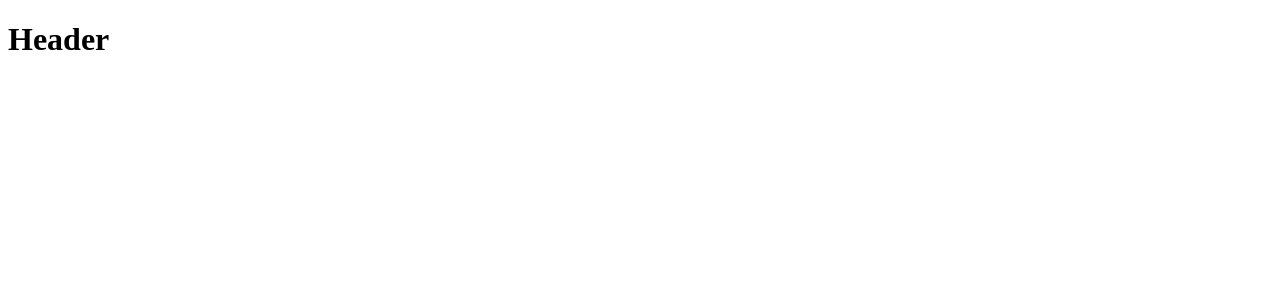
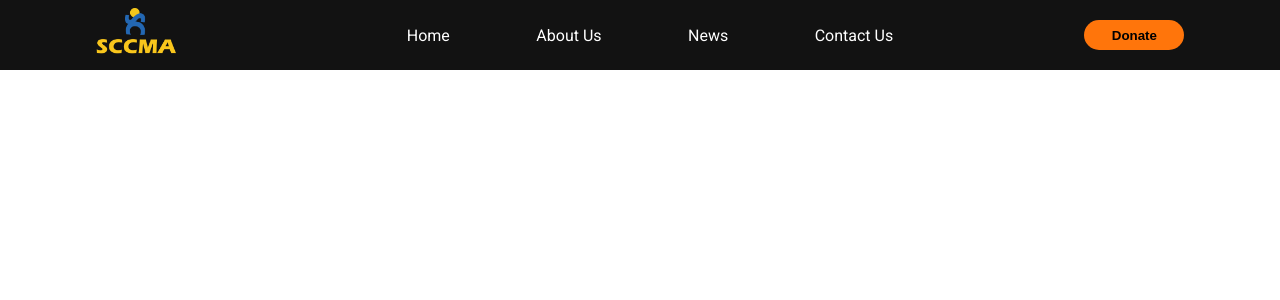
Before and after one commit to yonasman/SCCMA_Website, a React (Vite) app in the folder CLIENT/sccma/: page / in a window 1280 px wide. Shown: the top 300 px of the page. Built offline with nearby package versions, Linux system fonts and the light colour scheme.

Commit message:
Finish sidemenu and navigation bar

```diff
--- a/CLIENT/sccma/Markup/Components/Header/Header.jsx
+++ b/CLIENT/sccma/Markup/Components/Header/Header.jsx
@@ -1,7 +1,57 @@
+import { useEffect, useState } from "react";
+import logo from "../../../src/assets/images/sccma-logo.png"
+import styles from "./Header.module.css"
+import MenuIcon from '@mui/icons-material/Menu';
+import { HomeOutlined as HomeIcon, InfoOutlined as InfoIcon, NewspaperOutlined as NewsIcon, MailOutline as ContactIcon  } from '@mui/icons-material';
+import CloseIcon from '@mui/icons-material/Close';
+
+
 function Header() {
+    const [menuOpen, setMenuOpen] = useState(false);
+    // function to handle menu opening
+    const handleMenu = () => {
+        setMenuOpen(!menuOpen);
+    }
+    // close side menu on resize
+    useEffect(()=> {
+        const handleResize = () => {
+            if(window.innerWidth > 768 & menuOpen) {
+                setMenuOpen(false)
+            }
+        }
+        window.addEventListener('resize', handleResize)
+        return () => {
+            window.removeEventListener('resize', handleResize)
+        }
+    },[menuOpen])
     return (
         <>
-            <h1>Header</h1>
+          <div className={styles.nav_container}>
+            <div className={styles.logo_wrapper}>
+                <img className={styles.logo} src={logo} alt="sccma logo" />
+            </div>
+            <div className={styles.hamburger_menu} onClick={handleMenu}>
+                {menuOpen ? <CloseIcon fontSize="large"/> : <MenuIcon fontSize="large"/>}
+            </div>
+            <div className={`${styles.side_menu} ${menuOpen ? styles.open : ''}`}>
+                <ul>
+                    <li><HomeIcon fontSize="small"/>Home</li>
+                    <li><InfoIcon fontSize="small"/>About Us</li>
+                    <li><NewsIcon fontSize="small"/>News</li>
+                    <li><ContactIcon fontSize="small"/>Contact Us</li>
+                </ul>
+            </div>
+            {/* desktop navigation */}
+            <div className={styles.nav_items}>
+                <ul>
+                    <li>Home</li>
+                    <li>About Us</li>
+                    <li>News</li>
+                    <li>Contact Us</li>
+                </ul>
+            </div>
+            <button  className={styles.nav_btn}>Donate</button>
+          </div>
         </>
     )
 }
--- a/CLIENT/sccma/Markup/Components/Header/Header.module.css
+++ b/CLIENT/sccma/Markup/Components/Header/Header.module.css
@@ -0,0 +1,95 @@
+body {
+    color: white;
+    margin: 0;
+    padding: 0;
+    box-sizing: border-box;
+}
+.logo {
+    width: 80px;
+}
+.nav_container {
+    display: flex;
+    background-color: rgba(0, 0, 0, 0.93);
+    justify-content: space-around;
+    align-items: center;
+    height: 70px;
+    position: sticky;
+}
+.hamburger_menu {
+    cursor: pointer;
+}
+.side_menu {
+    position: fixed;
+    left: 0;
+    top: 70px;
+    width: 50vw;
+    height: 100vh;
+    background-color: rgba(0, 0, 0, 0.965);
+    transform: translateX(-100%); /* Start hidden off-screen */
+    transition: transform 0.3s ease;
+}
+/* When the menu is open */
+.side_menu.open {
+    transform: translateX(0); /* Slide in */
+}
+.side_menu ul {
+    list-style: none;
+    line-height: 30px;
+    padding-top: 20px;
+}
+.side_menu ul li {
+    display: flex;
+    align-items: center;
+    margin: 15px 0;
+    font-size: 18px;
+    cursor: pointer;
+    /* border-bottom: 1px solid #444; */
+}
+.side_menu li:hover {
+    background-color: #444; /* Slight background change on hover */
+    /* padding: 5px; */
+    border-radius: 5px;
+}
+.side_menu li svg {
+    margin-right: 10px; /* Space between icon and text */
+    color: white;
+}
+
+.nav_items ul li {
+    text-decoration: none;
+}
+/* Mobile styles */
+@media screen and (max-width: 768px) {
+    .nav_items {
+        display: none; /* Hide nav items on mobile */
+    }
+    .nav_btn {
+        display: none;
+    }
+}
+/* on desktop */
+@media screen and (min-width : 768px) {
+    .hamburger_menu {
+        display: none;
+    }
+    .side_menu {
+        display: flex;
+    }
+    .nav_btn {
+        background-color: #ff750b;
+        border: none;
+        height: 30px;
+        width: 100px;
+        font-weight: bold;
+        border-radius: 20px;
+        cursor: pointer;
+    }
+    .nav_items ul{
+        display: flex;
+        list-style: none;
+        justify-content: space-between;
+        align-items: center;
+        width: 38vw;
+        cursor: pointer;
+    }
+}
--- a/CLIENT/sccma/package.json
+++ b/CLIENT/sccma/package.json
@@ -10,8 +10,13 @@
     "preview": "vite preview"
   },
   "dependencies": {
+    "@emotion/react": "^11.13.3",
+    "@emotion/styled": "^11.13.0",
+    "@mui/icons-material": "^6.1.1",
+    "@mui/material": "^6.1.1",
     "bootstrap": "^5.3.3",
     "react": "^18.3.1",
+    "react-bootstrap": "^2.10.5",
     "react-dom": "^18.3.1"
   },
   "devDependencies": {
--- a/CLIENT/sccma/src/index.css
+++ b/CLIENT/sccma/src/index.css
@@ -0,0 +1,4 @@
+@import url('https://fonts.googleapis.com/css2?family=Roboto:wght@400;700&display=swap');
+body {
+    font-family: Roboto, sans-serif;
+}
```
Also changed, not shown: 1 other file (tests, documents, lock files or other folders).
